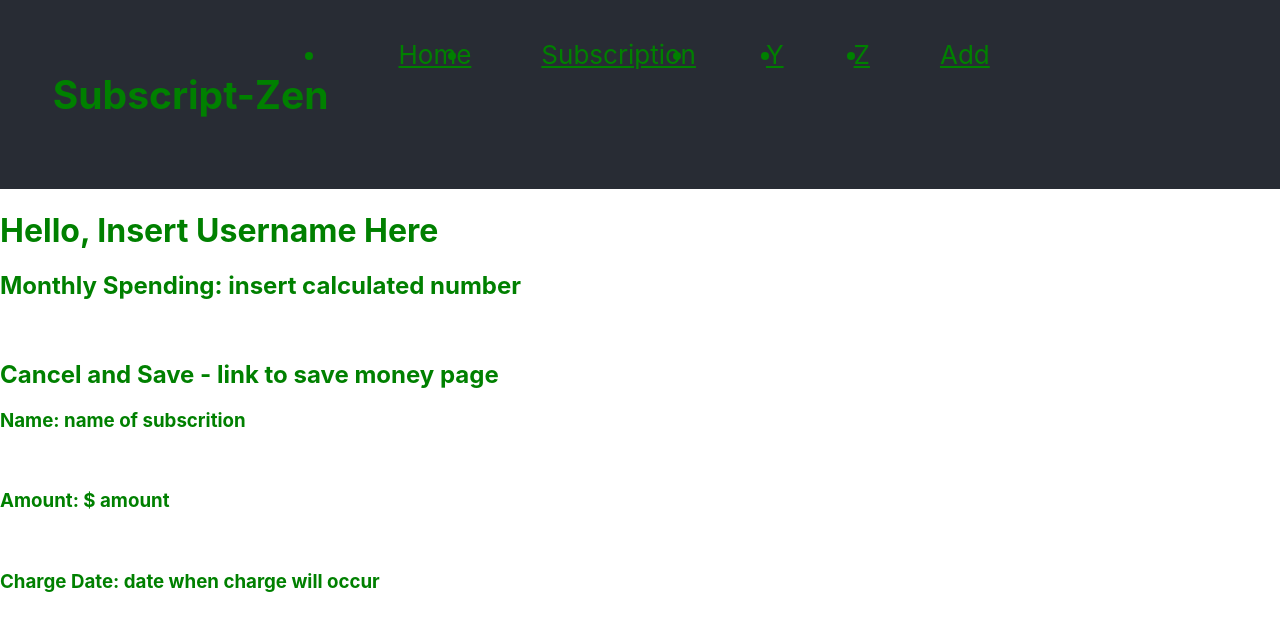
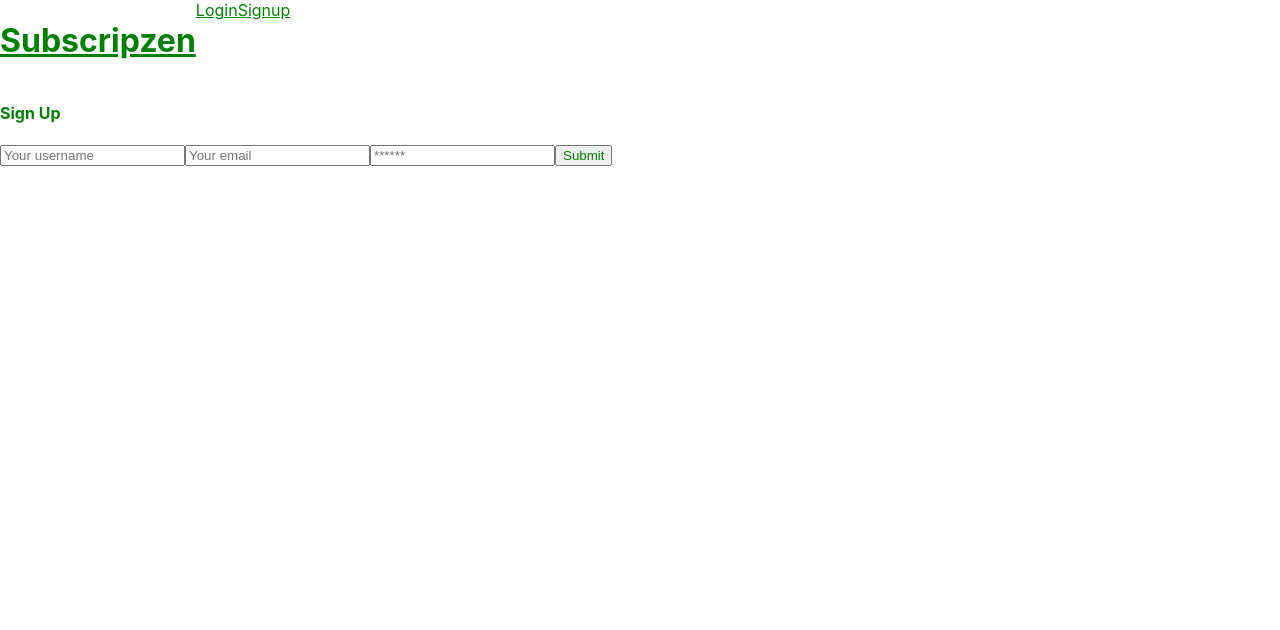
Before and after one commit to bhyland95/Subscripzen, a React (Create React App) app in the folder client/: page /signup in a window 1280 px wide. Shown: the top 630 px of the page. Built offline with nearby package versions, Linux system fonts and the light colour scheme.

Commit message:
hooked up login, signup, and add subscription

```diff
--- a/client/src/App.js
+++ b/client/src/App.js
@@ -2,11 +2,15 @@ import React from 'react';
 import { ApolloProvider, ApolloClient, InMemoryCache, createHttpLink } from '@apollo/client';
 import { BrowserRouter as Router, Route, Switch } from 'react-router-dom';
 import { setContext } from '@apollo/client/link/context';
-import NavBar from './components/Nav'
+import Header from './components/Header'
 import './App.css'
 
-import Header from './pages/Header';
+
 import Home from './pages/Home';
+
+import Login from './pages/Login';
+import Signup from './pages/Signup';
+import AddSub from './pages/AddSub';
 
 const httpLink = createHttpLink({
   uri: '/graphql',
@@ -30,14 +34,20 @@ const client = new ApolloClient({
 function App() {
   return (
     <ApolloProvider client={client}>
+
       <Router>
         <div className="flex-column justify-flex-start min-100-vh">
 
-          <NavBar />
           <Header />
+
           <div className="container">
             <Switch>
               <Route exact path="/" component={Home} />
+              <Route exact path="/login" component={Login} />
+              <Route exact path="/signup" component={Signup} />
+              <Route exact path="/addsub" component={AddSub} />
+
+
               <Route component={Home} />
             </Switch>
           </div>
--- /dev/null
+++ b/client/src/components/Header/index.js
@@ -0,0 +1,41 @@
+import React from 'react';
+import { Link } from 'react-router-dom';
+import Auth from '../../utils/auth';
+
+const Header = () => {
+
+    const logout = event => {
+        event.preventDefault();
+        Auth.logout();
+    };
+
+    return (
+        <header className="bg-secondary mb-4 py-2 flex-row align-center">
+            <div className="container flex-row justify-space-between-lg justify-center align-center">
+                <Link to="/">
+                    <h1>Subscripzen</h1>
+                </Link>
+
+                <nav className="text-center">
+                    {Auth.loggedIn() ? (
+                        <>
+                            <a href="/" onClick={logout}>
+                                Logout
+                            </a>
+                            <Link to="/profile">My Subscriptions</Link>
+
+                            <Link to="/addsub">Add Subscription</Link>
+                        </>
+                    ) : (
+                        <>
+                            <Link to="/login">Login</Link>
+                            <Link to="/signup">Signup</Link>
+                        </>
+                    )}
+                </nav>
+            </div>
+        </header>
+    )
+}
+
+export default Header;
--- a/client/src/components/Nav/Index.js
+++ /dev/null
@@ -1,29 +0,0 @@
-import React from 'react';
-
-
-function NavBar(props) {
-    const tabs = ['Home', 'Subscription', 'Y', 'Z', 'Add'];
-    return (
-        <header className="app-header">
-
-            <ul className="nav nav-tabs flex-row ">
-                <h2>Subscript-Zen</h2>
-                {tabs.map(tab => (
-                    <li className="nav-item mx-2" key={tab}>
-                        <a
-                            href={'#' + tab.toLowerCase()}
-                            onClick={() => props.setCurrentPage(tab)}
-                            className={
-                                props.currentPage === tab ? 'nav-link active' : 'nav-link'
-                            }
-                        >
-                            {tab}
-                        </a>
-                    </li>
-                ))}
-            </ul>
-        </header>
-    );
-}
-
-export default NavBar;
--- /dev/null
+++ b/client/src/pages/AddSub.js
@@ -0,0 +1,83 @@
+import React, { useState } from 'react';
+import { useMutation } from '@apollo/client';
+import { ADD_SUB } from '../utils/mutations';
+
+
+const AddSub = () => {
+    const [formState, setFormState] = useState({ name: 'Netflix', amount: 9.99, nextCharge: '1/1/2022' });
+
+    const [addSub, { error }] = useMutation(ADD_SUB);
+
+    // update state based on form input changes
+    const handleChange = (event) => {
+        const { name, value } = event.target;
+
+        setFormState({
+            ...formState,
+            [name]: value,
+        });
+    };
+
+    // submit form (notice the async!)
+    const handleFormSubmit = async event => {
+        event.preventDefault();
+        // use try/catch instead of promises to handle errors
+        try {
+            await addSub({
+                variables: { ...formState }
+            });
+
+            setFormState('','','')
+        } catch (e) {
+            console.error(e);
+        }
+
+    };
+
+    return (
+        <main className='flex-row justify-center mb-4'>
+            <div className='col-12 col-md-6'>
+                <div className='card'>
+                    <h4 className='card-header'>Sign Up</h4>
+                    <div className='card-body'>
+                        <form onSubmit={handleFormSubmit}>
+                            <input
+                                className='form-input'
+                                placeholder='Subscription Name'
+                                name='name'
+                                type='name'
+                                id='name'
+                                value={formState.name}
+                                onChange={handleChange}
+                            />
+                            <input
+                                className='form-input'
+                                placeholder='Subscription Amount'
+                                name='amount'
+                                type='amount'
+                                id='amount'
+                                value={formState.amount}
+                                onChange={handleChange}
+                            />
+                            <input
+                                className='form-input'
+                                placeholder='Next Charge'
+                                name='nextCharge'
+                                type='nextCharge'
+                                id='nextCharge'
+                                value={formState.nextCharge}
+                                onChange={handleChange}
+                            />
+                            <button className='btn d-block w-100' type='submit'>
+                                Add Subscription
+                            </button>
+                        </form>
+                        {error && <div>Failed to add subscription</div>}
+                    </div>
+                </div>
+            </div>
+        </main>
+    );
+};
+
+export default AddSub;
--- a/client/src/pages/Header.js
+++ /dev/null
@@ -1,11 +0,0 @@
-import React from 'react';
-
-
-const Header = () => {
-
-  return (
-    <h1>Hello, Insert Username Here</h1>
-  );
-};
-
-export default Header;
--- a/client/src/pages/Login.js
+++ b/client/src/pages/Login.js
@@ -1,88 +1,80 @@
 import React, { useState } from 'react';
-import { Form, Button, Alert } from 'react-bootstrap';
+import { useMutation } from '@apollo/client';
+import { LOGIN_USER } from '../utils/mutations';
+import Auth from '../utils/auth';
 
-import Auth from '../utils/auth';
-import { useMutation } from '@apollo/client';
-import { LOGIN } from "../utils/mutations";
+const Login = (props) => {
+  const [formState, setFormState] = useState({ email: '', password: '' });
 
-const LoginForm = () => {
-  const [userFormData, setUserFormData] = useState({ email: '', password: '' });
-  const [validated] = useState(false);
-  const [showAlert, setShowAlert] = useState(false);
-  const [login, {error}] = useMutation(LOGIN);
-  const handleInputChange = (event) => {
+  const [login, { error }] = useMutation(LOGIN_USER);
+
+  // update state based on form input changes
+  const handleChange = (event) => {
     const { name, value } = event.target;
-    setUserFormData({ ...userFormData, [name]: value });
+
+    setFormState({
+      ...formState,
+      [name]: value,
+    });
   };
 
-  const handleFormSubmit = async (event) => {
+  // submit form
+  // submit form
+const handleFormSubmit = async event => {
   event.preventDefault();
 
-    // check if form has everything (as per react-bootstrap docs)
-    const form = event.currentTarget;
-    if (form.checkValidity() === false) {
-      event.preventDefault();
-      event.stopPropagation();
-    }
-
   try {
-      const {data} = await login({
-        variables: userFormData
+    const { data } = await login({
+      variables: { ...formState }
     });
 
     Auth.login(data.login.token);
-    } catch (err) {
-      console.error(err);
-      setShowAlert(true);
+  } catch (e) {
+    console.error(e);
   }
 
-    setUserFormData({
-      username: '',
+    // clear form values
+    setFormState({
       email: '',
       password: '',
     });
   };
 
   return (
-    <>
-      <Form noValidate validated={validated} onSubmit={handleFormSubmit}>
-        <Alert dismissible onClose={() => setShowAlert(false)} show={showAlert} variant='danger'>
-          Something went wrong with your login credentials!
-        </Alert>
-        <Form.Group>
-          <Form.Label htmlFor='email'>Email</Form.Label>
-          <Form.Control
-            type='text'
+    <main className='flex-row justify-center mb-4'>
+      <div className='col-12 col-md-6'>
+        <div className='card'>
+          <h4 className='card-header'>Login</h4>
+          <div className='card-body'>
+            <form onSubmit={handleFormSubmit}>
+              <input
+                className='form-input'
                 placeholder='Your email'
                 name='email'
-            onChange={handleInputChange}
-            value={userFormData.email}
-            required
+                type='email'
+                id='email'
+                value={formState.email}
+                onChange={handleChange}
               />
-          <Form.Control.Feedback type='invalid'>Email is required!</Form.Control.Feedback>
-        </Form.Group>
-
-        <Form.Group>
-          <Form.Label htmlFor='password'>Password</Form.Label>
-          <Form.Control
+              <input
+                className='form-input'
+                placeholder='******'
+                name='password'
                 type='password'
-            placeholder='Your password'
-            name='password'
-            onChange={handleInputChange}
-            value={userFormData.password}
-            required
+                id='password'
+                value={formState.password}
+                onChange={handleChange}
               />
-          <Form.Control.Feedback type='invalid'>Password is required!</Form.Control.Feedback>
-        </Form.Group>
-        <Button
-          disabled={!(userFormData.email && userFormData.password)}
-          type='submit'
-          variant='success'>
+              <button className='btn d-block w-100' type='submit'>
                 Submit
-        </Button>
-      </Form>
-    </>
+              </button>
+            </form>
+            {error && <div>Login failed</div>}
+          </div>
+        </div>
+      </div>
+    </main>
   );
 };
 
-export default LoginForm;
+export default Login;
--- a/client/src/pages/Signup.js
+++ b/client/src/pages/Signup.js
@@ -1,109 +1,83 @@
 import React, { useState } from 'react';
-import { Form, Button, Alert } from 'react-bootstrap';
-
-import Auth from '../utils/auth';
 import { useMutation } from '@apollo/client';
 import { ADD_USER } from '../utils/mutations';
+import Auth from '../utils/auth';
 
+const Signup = () => {
+  const [formState, setFormState] = useState({ username: '', email: '', password: '' });
 
-const SignupForm = () => {
-  // set initial form state
-  const [userFormData, setUserFormData] = useState({ username: '', email: '', password: '' });
-  // set state for form validation
-  const [validated] = useState(false);
-  const [addUser, {error}] = useMutation(ADD_USER)
-  // set state for alert
-  const [showAlert, setShowAlert] = useState(false);
+  const [addUser, { error }] = useMutation(ADD_USER);
 
-  const handleInputChange = (event) => {
+  // update state based on form input changes
+  const handleChange = (event) => {
     const { name, value } = event.target;
-    setUserFormData({ ...userFormData, [name]: value });
+
+    setFormState({
+      ...formState,
+      [name]: value,
+    });
   };
 
-  const handleFormSubmit = async (event) => {
+  // submit form (notice the async!)
+  const handleFormSubmit = async event => {
     event.preventDefault();
 
-    // check if form has everything (as per react-bootstrap docs)
-    const form = event.currentTarget;
-    if (form.checkValidity() === false) {
-      event.preventDefault();
-      event.stopPropagation();
-    }
-
+    // use try/catch instead of promises to handle errors
     try {
-      const {data} = await addUser({
-        variables: userFormData
+      const { data } = await addUser({
+        variables: { ...formState }
       });
 
       Auth.login(data.addUser.token);
-    } catch (err) {
-      console.error(err);
-      setShowAlert(true);
+    } catch (e) {
+      console.error(e);
     }
-
-    setUserFormData({
-      username: '',
-      email: '',
-      password: '',
-    });
   };
 
   return (
-    <>
-      {/* This is needed for the validation functionality above */}
-      <Form noValidate validated={validated} onSubmit={handleFormSubmit}>
-        {/* show alert if server response is bad */}
-        <Alert dismissible onClose={() => setShowAlert(false)} show={showAlert} variant='danger'>
-          Something went wrong with your signup!
-        </Alert>
-
-        <Form.Group>
-          <Form.Label htmlFor='username'>Username</Form.Label>
-          <Form.Control
-            type='text'
+    <main className='flex-row justify-center mb-4'>
+      <div className='col-12 col-md-6'>
+        <div className='card'>
+          <h4 className='card-header'>Sign Up</h4>
+          <div className='card-body'>
+            <form onSubmit={handleFormSubmit}>
+              <input
+                className='form-input'
                 placeholder='Your username'
                 name='username'
-            onChange={handleInputChange}
-            value={userFormData.username}
-            required
+                type='username'
+                id='username'
+                value={formState.username}
+                onChange={handleChange}
               />
-          <Form.Control.Feedback type='invalid'>Username is required!</Form.Control.Feedback>
-        </Form.Group>
-
-        <Form.Group>
-          <Form.Label htmlFor='email'>Email</Form.Label>
-          <Form.Control
+              <input
+                className='form-input'
+                placeholder='Your email'
+                name='email'
                 type='email'
-            placeholder='Your email address'
-            name='email'
-            onChange={handleInputChange}
-            value={userFormData.email}
-            required
+                id='email'
+                value={formState.email}
+                onChange={handleChange}
               />
-          <Form.Control.Feedback type='invalid'>Email is required!</Form.Control.Feedback>
-        </Form.Group>
-
-        <Form.Group>
-          <Form.Label htmlFor='password'>Password</Form.Label>
-          <Form.Control
+              <input
+                className='form-input'
+                placeholder='******'
+                name='password'
                 type='password'
-            placeholder='Your password'
-            name='password'
-            onChange={handleInputChange}
-            value={userFormData.password}
-            required
+                id='password'
+                value={formState.password}
+                onChange={handleChange}
               />
-          <Form.Control.Feedback type='invalid'>Password is required!</Form.Control.Feedback>
-        </Form.Group>
-        <Button
-          disabled={!(userFormData.username && userFormData.email && userFormData.password)}
-          type='submit'
-          variant='success'>
+              <button className='btn d-block w-100' type='submit'>
                 Submit
-        </Button>
-      </Form>
-    </>
+              </button>
+            </form>
+            {error && <div>Sign up failed</div>}
+          </div>
+        </div>
+      </div>
+    </main>
   );
 };
 
-export default SignupForm;
+export default Signup;
--- a/client/src/utils/mutations.js
+++ b/client/src/utils/mutations.js
@@ -1,11 +1,12 @@
-import { gql } from 'graphql-tag';
+import { gql } from '@apollo/client';
 
-export const LOGIN = gql`
+export const LOGIN_USER = gql`
   mutation login($email: String!, $password: String!) {
     login(email: $email, password: $password) {
       token
       user {
-        email
+        _id
+        username
       }
     }
   }
@@ -16,13 +17,14 @@ export const ADD_USER = gql`
     addUser(username: $username, email: $email, password: $password) {
       token
       user {
-          email
+        _id
+        username
       }
     }
   }
 `;
 
-export const ADD_SUBSCRIPTION = gql`
+export const ADD_SUB = gql`
   mutation addSubscription($name: String!, $amount: Float!, $nextCharge: String!) {
     addSubscription(name: $name, amount: $amount, nextCharge: $nextCharge) {
       _id
@@ -31,7 +33,4 @@ mutation addSubscription($name: String!, $amount: Float!, $nextCharge: String!)
       nextCharge
     }
   }
-`;
-
-export const REMOVE_SUBSCRIPTION = gql`
-`;
+`
```
Also changed, not shown: client/src/pages/Home/index.js (deleted, +0 -11 lines), client/src/pages/Nav/index.js (deleted, +0 -29 lines). Lines whose indentation alone changed are shown as unchanged.
